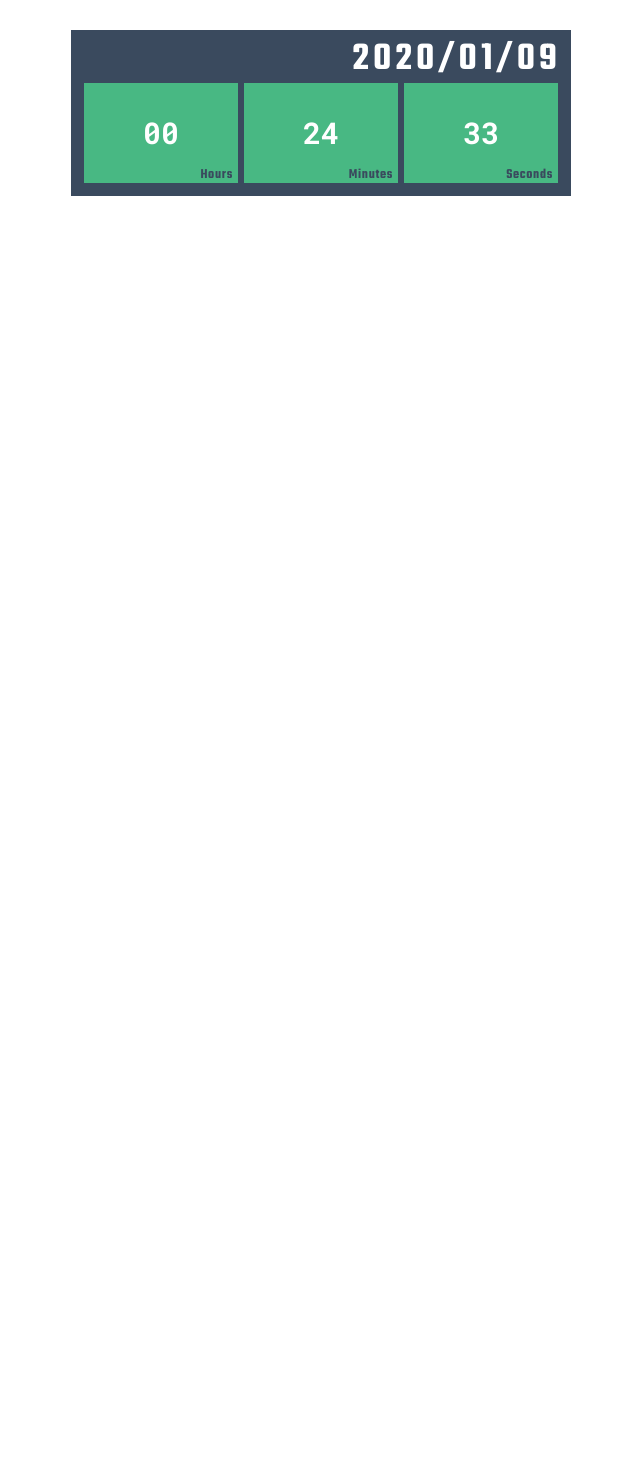
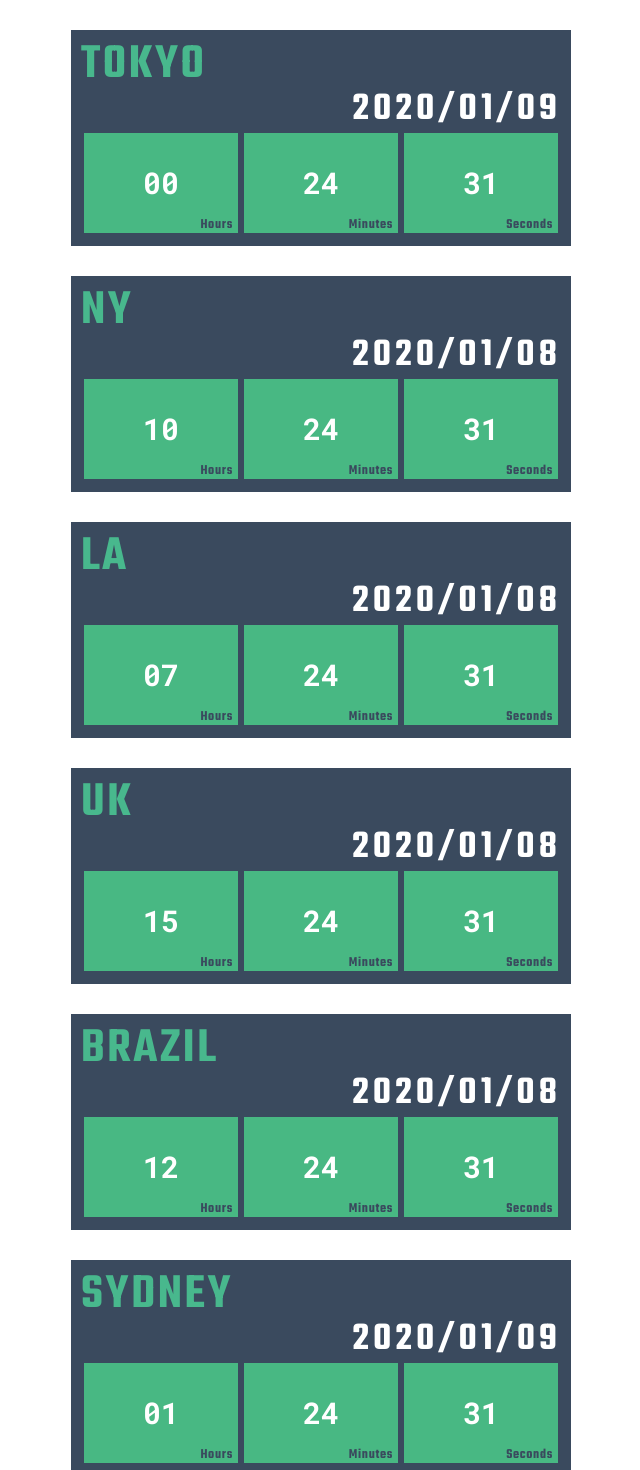
Before and after one commit to futuremaze/vue-clock, a Vue app: page / in a window 1280 px wide. Shown: the top 1470 px of the page, without its empty margins (319-959 px from the left). Before the commit the page ends 800 px from the top, so only its background shows below. Built offline with nearby package versions, Linux system fonts and the light colour scheme.

Commit message:
日本以外の各都市の時間も表示

```diff
--- a/src/App.vue
+++ b/src/App.vue
@@ -1,6 +1,13 @@
 <template>
   <div>
-    <Clock class="clock" />
+    <Clock class="clock" location="TOKYO" :diff="0" />
+    <Clock class="clock" location="NY" :diff="-14" />
+    <Clock class="clock" location="LA" :diff="-17" />
+    <Clock class="clock" location="UK" :diff="-9" />
+    <Clock class="clock" location="BRAZIL" :diff="-12" />
+    <Clock class="clock" location="SYDNEY" :diff="1" />
+    <Clock class="clock" location="DUBAI" :diff="-5" />
+    <Clock class="clock" location="JOHANNESBURG" :diff="-7" />
   </div>
 </template>
 
@@ -27,11 +34,9 @@ html {
   font-size: 62.5%;
 }
 
-
 body {
   margin: 0;
 }
-
 
 p {
   margin: 0;
--- a/src/components/Clock.vue
+++ b/src/components/Clock.vue
@@ -1,6 +1,7 @@
 <template>
   <div>
     <div class="container">
+      <p class="location">{{ location }}</p>
       <p class="date">{{ year }}/{{ month }}/{{ day }}</p>
       <div class="time">
         <p class="time-item hours">{{ hours }}</p>
@@ -17,6 +18,7 @@ const zeroPadding = (num, digit) => {
 };
 
 export default {
+  props: ["location", "diff"],
   data() {
     return {
       date: new Date()
@@ -49,6 +51,7 @@ export default {
   methods: {
     setDate() {
       this.date = new Date();
+      this.date.setHours(this.date.getHours() + this.diff);
     }
   }
 };
@@ -58,6 +61,14 @@ export default {
 .container {
   background-color: #3a4a5e;
   padding: 2%;
+}
+
+.location {
+  color: #48b88d;
+  font-family: "Teko", sans-serif;
+  font-size: 5rem;
+  letter-spacing: 0.05em;
+  line-height: 1;
 }
 
 .date {
```
